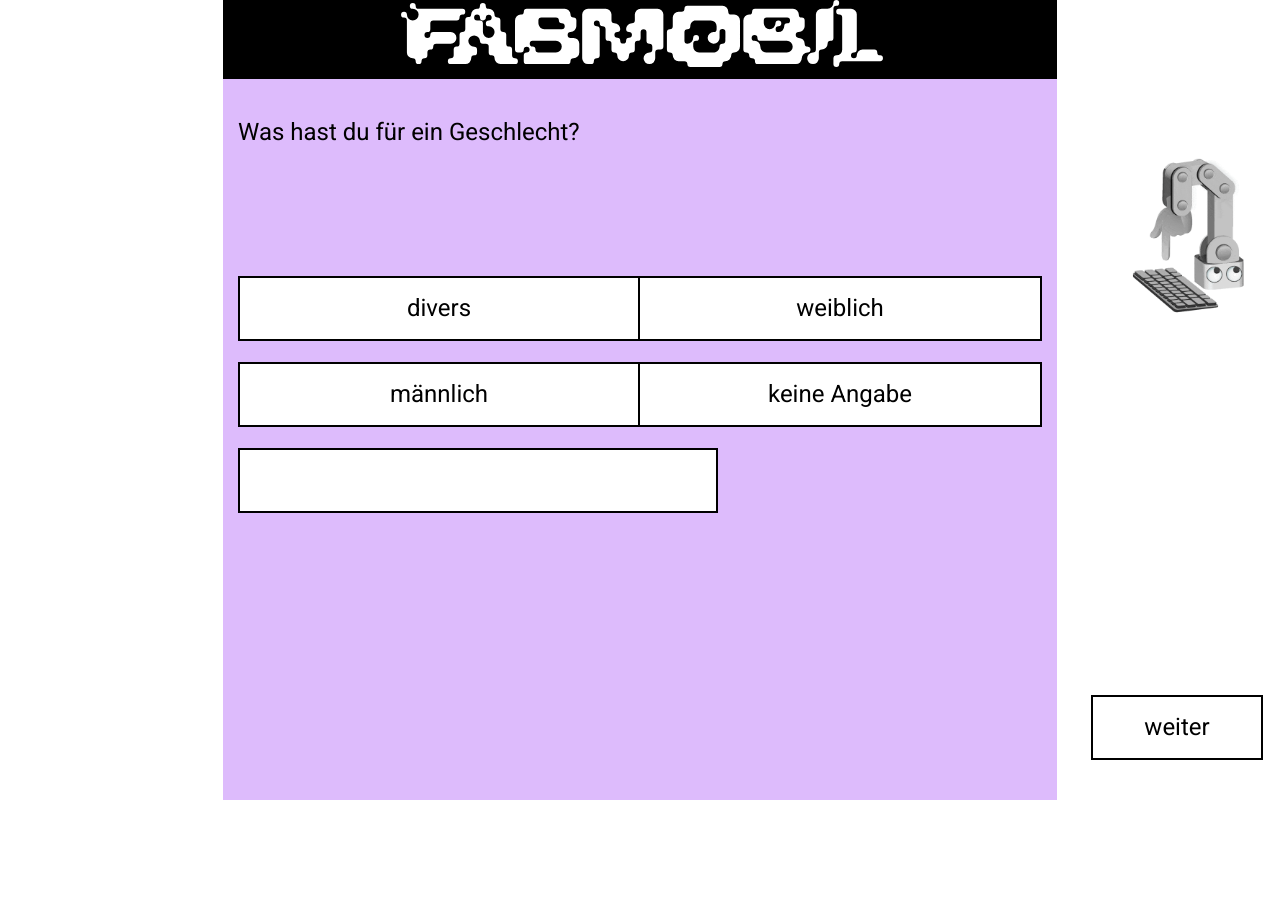
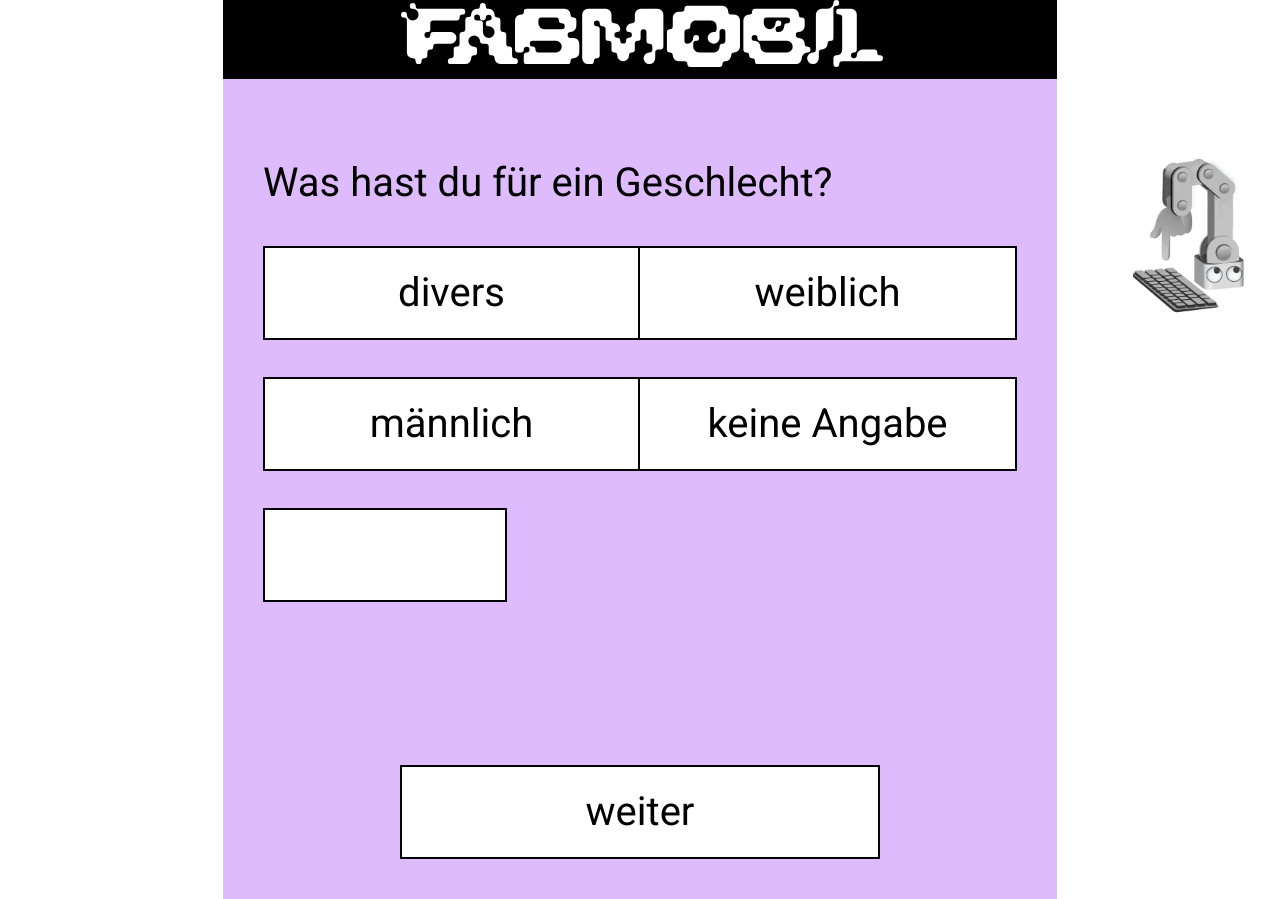
Before and after one commit to Evaluationstool-Fabmobil-Lokallabore/fabmobil-surveytool, a React (Create React App) app: page /losgehts/geschlecht in a window 1280 px wide. Before the commit the page ends 800 px from the top, so only its background shows below. Built offline with nearby package versions, Linux system fonts and the light colour scheme.

Commit message:
Add few layout tweaks

```diff
--- a/src/App.css
+++ b/src/App.css
@@ -38,10 +38,17 @@
   padding-bottom: 140px;
 }
 
+@media (min-width: 830px) {
+  .Main {
+    padding: 40px;
+  }
+}
+
 .Fabutton {
   background-color: white;
   border: 2px solid black;
-  height: 65px;
+  height: var(--button-height);
+  flex: 1;
   max-width: var(--button-max-width);
   display: flex;
   align-items: center;
@@ -51,10 +58,21 @@
   cursor: pointer;
 }
 
+@media (min-width: 830px) {
+  .Fabutton {
+    height: 94px;
+  }
+}
+
 .Fabutton--active {
   background-color: black;
   color: white;
   border-color: white;
+}
+
+.FabuttonLink {
+  display: flex;
+  justify-content: center;
 }
 
 .DoubleColumnContainer {
@@ -72,7 +90,12 @@
   border-left: none;
 }
 
-.WeiterButton {
+@media (min-width: 830px) {
+  .DoubleColumnContainer > div {
+    margin-bottom: 37px;
+  }
+}
+v .WeiterButton {
   width: 172px;
   position: fixed;
   bottom: 40px;
@@ -134,11 +157,18 @@
 
 .FabTextInput__input {
   width: 100%;
-  height: 65px;
+  height: var(--button-height);
   border: 2px solid black;
   font-size: inherit;
   font-family: inherit;
   text-align: center;
+}
+
+@media (min-width: 830px) {
+  .FabTextInput__input {
+    height: var(--button-height-tablet);
+    width: 244px;
+  }
 }
 
 .FabTextArea {
@@ -146,7 +176,7 @@
 }
 
 .FabTextArea__inner {
-  height: 65px;
+  height: var(--button-height);
   width: 100%;
   border: 2px solid black;
   font-size: inherit;
--- a/src/components/FabuttonLink.js
+++ b/src/components/FabuttonLink.js
@@ -2,7 +2,7 @@ import { Link } from "react-router-dom";
 
 function FabuttonLink({ to, children, className, style }) {
   return (
-    <Link to={to} style={style}>
+    <Link to={to} style={style} className="FabuttonLink">
       <div className={`Fabutton ${className || ""}`}>{children || "..."}</div>{" "}
     </Link>
   );
--- a/src/index.css
+++ b/src/index.css
@@ -3,6 +3,8 @@
 /* Global styling variables */
 html {
   --color-background: #ddbbfc;
+  --button-height: 65px;
+  --button-height-tablet: 94px;
   --button-max-width: 480px;
 }
 
@@ -29,6 +31,12 @@ body {
   background-color: white;
 }
 
+@media (min-width: 830px) {
+  body {
+    font-size: 40px;
+  }
+}
+
 code {
   font-family: source-code-pro, Menlo, Monaco, Consolas, "Courier New",
     monospace;
--- a/src/screens/0_Start.js
+++ b/src/screens/0_Start.js
@@ -7,9 +7,7 @@ function Screen() {
         <FabuttonLink to="/losgehts/anmeldung" style={{ marginBottom: 26 }}>
           Workshop Start
         </FabuttonLink>
-        <FabuttonLink to="/wiewars/nickname" style={{ marginBottom: 26 }}>
-          Workshop Ende
-        </FabuttonLink>
+        <FabuttonLink to="/wiewars/nickname">Workshop Ende</FabuttonLink>
       </div>
     </>
   );
```
